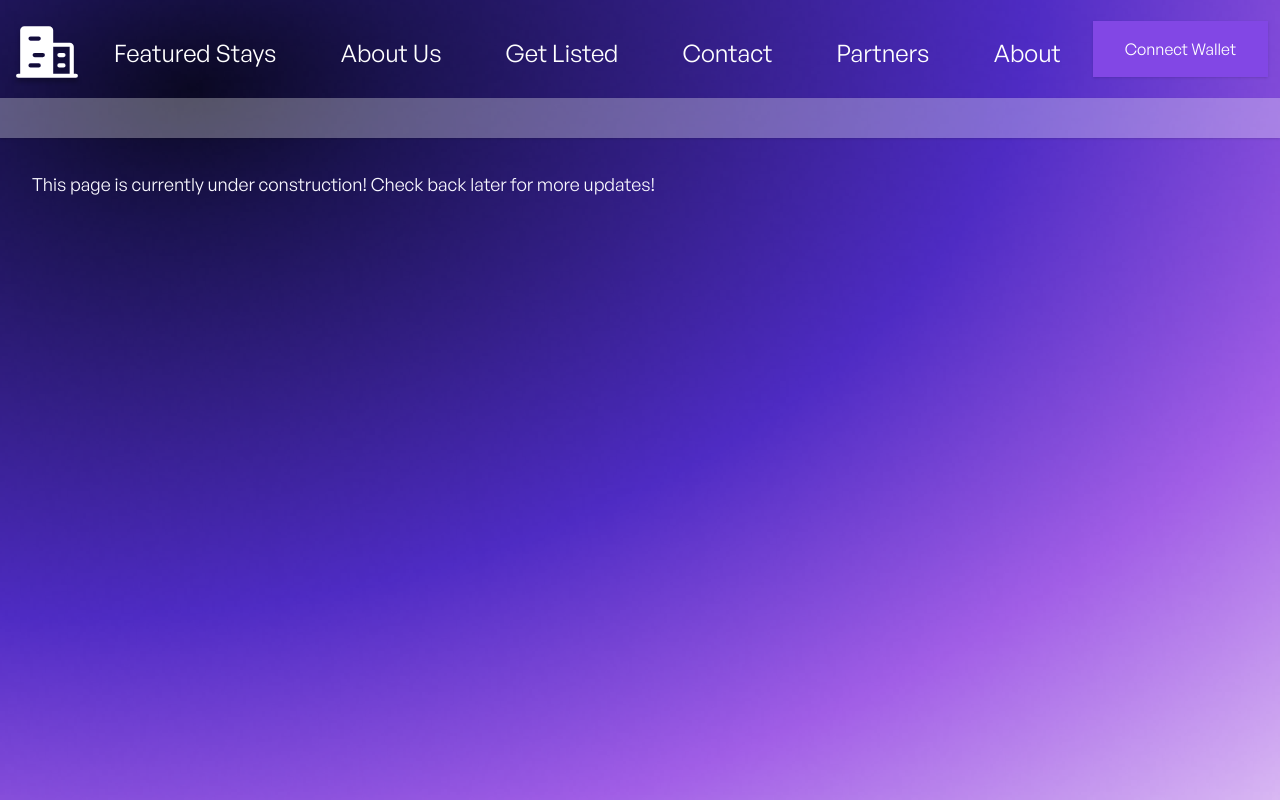
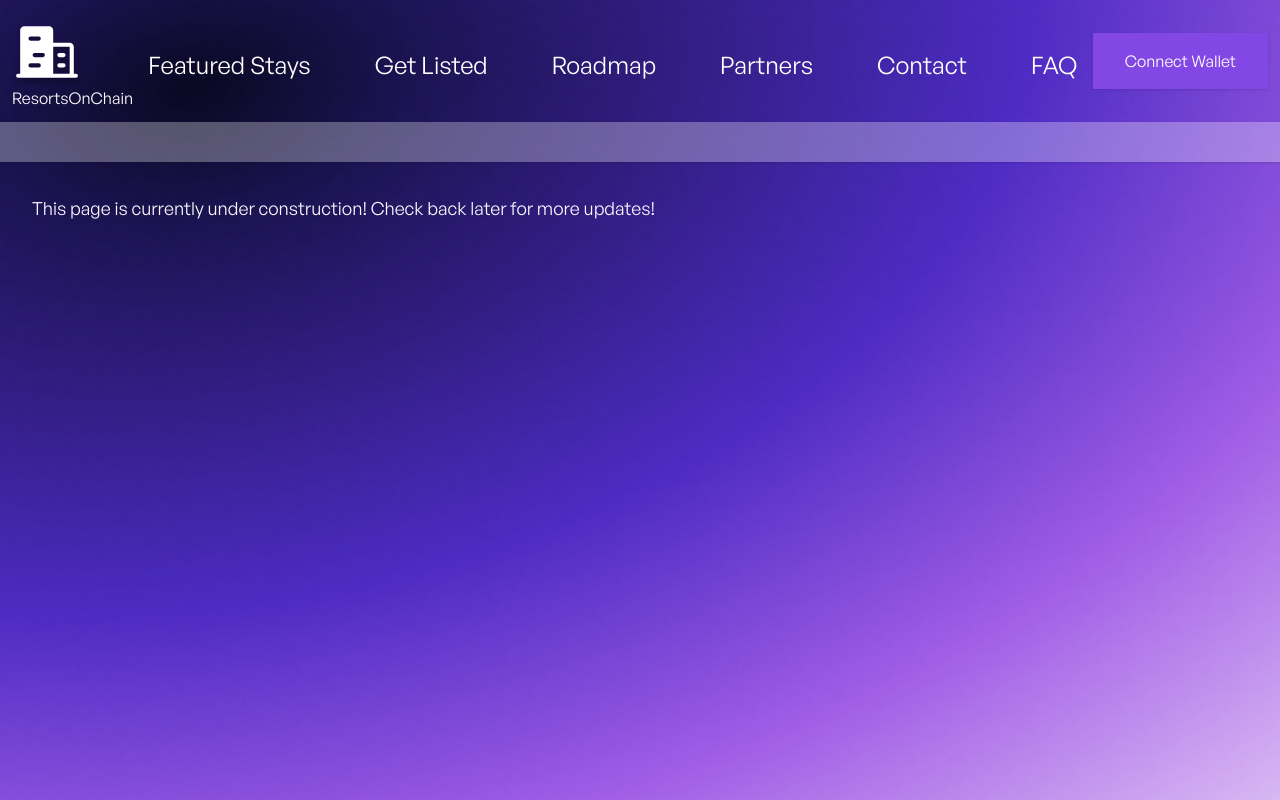
Before and after one commit to mejia-b/leisure, a React (Create React App) app: page / in a window 1280 px wide. Built offline with nearby package versions, Linux system fonts and the light colour scheme.

Commit message:
update navbar

```diff
--- a/src/components/Navbar.jsx
+++ b/src/components/Navbar.jsx
@@ -10,22 +10,21 @@ function Navbar() {
 				{/* Logo */}
 				<div className='pt-2 text-white'>
 					<img src={Logo} alt='logo' />
+					<div className='text-white flex align-left'>ResortsOnChain</div>
 				</div>
+
 				{/* Menu items */}
 				<div className='hidden md:flex space-x-16 mt-2 text-white text-2xl'>
 					<a href='#'>Featured Stays</a>
-					<a href='#'>About Us</a>
 					<a href='#'>Get Listed</a>
+					<a href='#'>Roadmap</a>
+					<a href='#'>Partners</a>
 					<a href='#'>Contact</a>
-					<a href='#'>Partners</a>
-					<a href='#'>About</a>
+					<a href='#'>FAQ</a>
 				</div>
 				<div>
 					<Walletbtn />
 				</div>
-				{/* <p className="ml-2 text-3xl text-[#331684] font-['GeneralSans-Semibold']">
-					<img src={Logo} alt='logo' /> ResortsOnChain
-				</p> */}
 			</div>
 		</nav>
 	);
```
